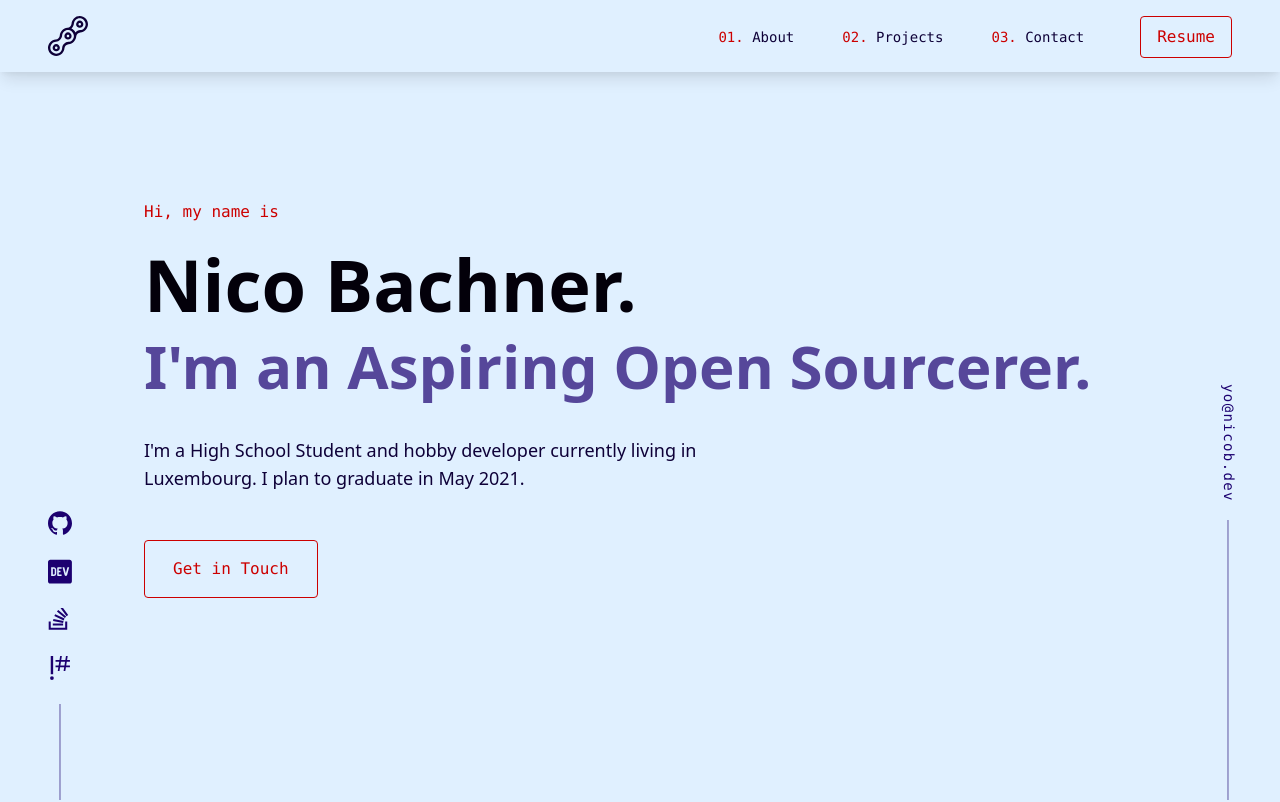
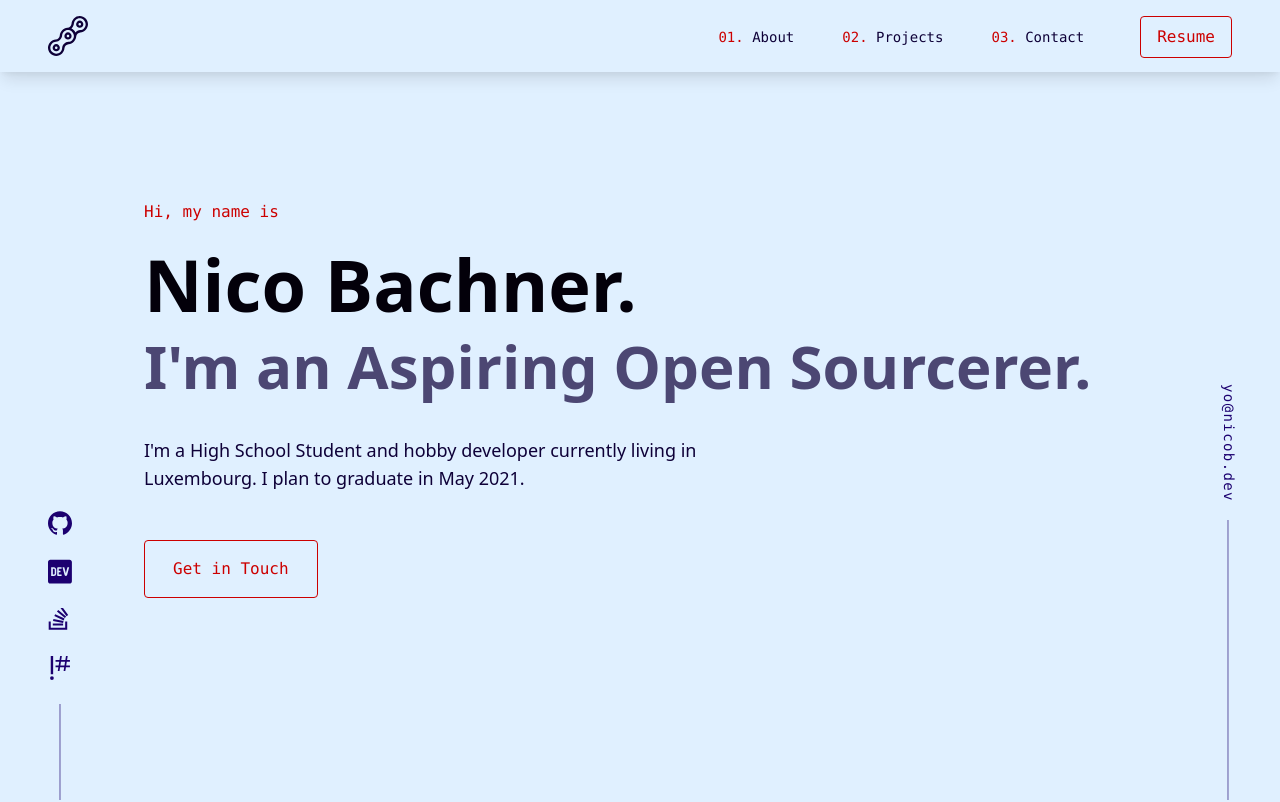
Before and after one commit to nico-bachner/v2, a Next.js app: page / in a window 1280 px wide. Shown: the top 802 px of the page. Built offline with nearby package versions, Linux system fonts and the light colour scheme.

Commit message:
improved subheading colour

```diff
--- a/components/sections/header.jsx
+++ b/components/sections/header.jsx
@@ -10,7 +10,7 @@ export default function Header() {
             <h1 className="text-4xl sm:text-6xl md:text-7xl mt-6 font-bold text-indigo-dark dark:text-cyan-light">
                 Nico Bachner.
             </h1>
-            <p className="mt-4 text-3xl sm:text-5xl md:text-6xl font-bold text-indigo-light dark:text-cyan-dark opacity-70">
+            <p className="mt-4 text-3xl sm:text-5xl md:text-6xl font-bold opacity-70">
                 I'm an Aspiring Open Sourcerer.
             </p>
             <p className="max-w-prose mt-10 text-lg">
```
